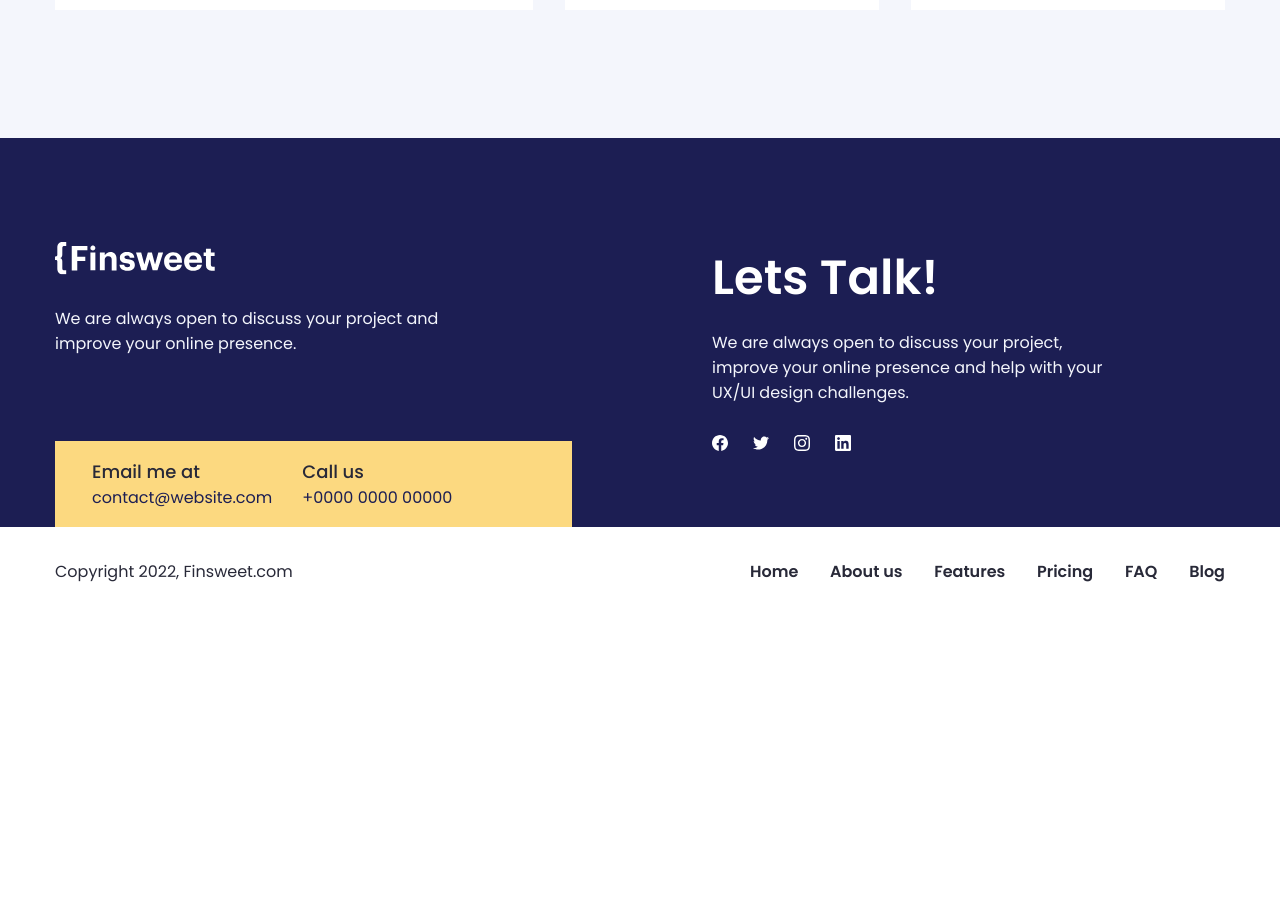
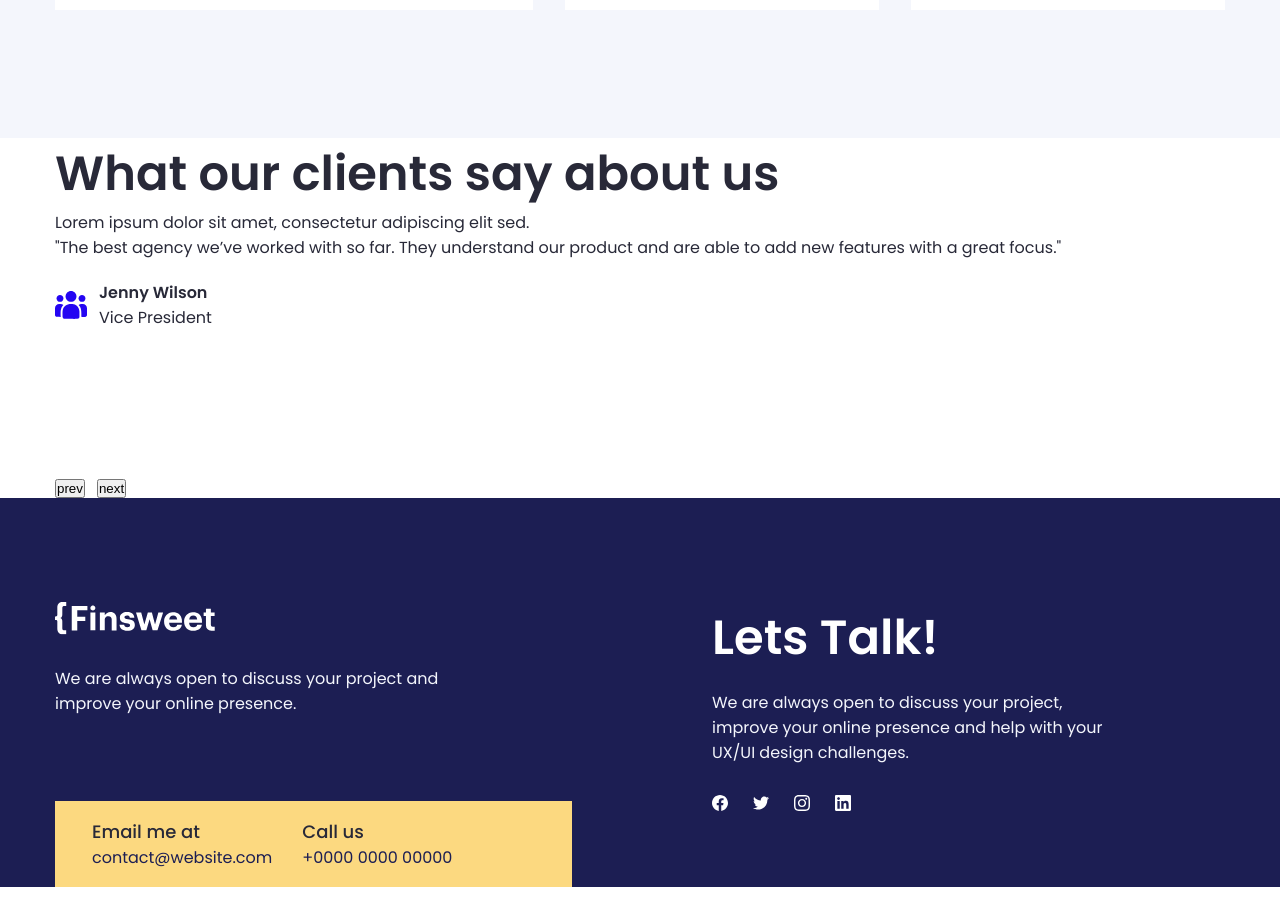
Before and after one commit to andreyk1n/finsweet, a React (Create React App) app: page / in a window 1280 px wide. Shown: the part 3700-4622 px from the top of the page. Before the commit the page ends 4317 px from the top, so only its background shows below. Built offline with nearby package versions, Linux system fonts and the light colour scheme; the HTML template or start-up script is replaced by a standard one.

Commit message:
add components/clients and slide logic

```diff
--- a/src/App.js
+++ b/src/App.js
@@ -4,6 +4,7 @@ import Hero from "./template-parts/components/hero/Hero.jsx";
 import How from "./template-parts/components/how/How.jsx";
 import Projects from "./template-parts/components/projects/Projects.jsx";
 import Cards from "./template-parts/components/cards/Cards.jsx";
+import Clients from "./template-parts/components/clients/Clients.jsx";
 import Footer from "./template-parts/partials/footer/Footer.jsx";
 
 
@@ -56,6 +57,7 @@ function App() {
         ]}
       />
 
+      <Clients />
 
       <Footer />
     </Router>
--- /dev/null
+++ b/src/template-parts/components/clients/Clients.jsx
@@ -0,0 +1,85 @@
+import { useState } from "react";
+import img1 from "../../../images/cards/1.svg";
+import img2 from "../../../images/cards/2.svg";
+import img3 from "../../../images/cards/3.svg";
+import "./clients.scss";
+
+const slides = [
+  {
+    text: "The best agency we’ve worked with so far. They understand our product and are able to add new features with a great focus.",
+    name: "Jenny Wilson",
+    role: "Vice President",
+    img: img1,
+  },
+  {
+    text: "A truly outstanding experience. The team delivered everything on time and exceeded our expectations.",
+    name: "Robert Fox",
+    role: "CTO",
+    img: img2,
+  },
+  {
+    text: "Professional, creative, and very responsive. Highly recommend working with them.",
+    name: "Leslie Alexander",
+    role: "Product Manager",
+    img: img3,
+  },
+];
+
+const Clients = () => {
+  const [index, setIndex] = useState(0);
+  const [fade, setFade] = useState(true);
+
+  const changeSlide = (direction) => {
+    setFade(false);
+
+    setTimeout(() => {
+      setIndex((prev) => {
+        if (direction === "next") {
+          return (prev + 1) % slides.length;
+        }
+        return (prev - 1 + slides.length) % slides.length;
+      });
+      setFade(true);
+    }, 200);
+  };
+
+  const current = slides[index];
+
+  return (
+    <section className="clients">
+      <div className="clients__container">
+        <div className="clients__text">
+          <h2>What our clients say about us</h2>
+          <p className="clients__description">
+            Lorem ipsum dolor sit amet, consectetur adipiscing elit sed.
+          </p>
+        </div>
+
+        <div className="clients__slider">
+          <div className={`clients__slide ${fade ? "is-visible" : ""}`}>
+            <p>"{current.text}"</p>
+
+            <div className="clients__slide-info">
+              <img
+                src={current.img}
+                alt={current.name}
+                className="clients__slide-avatar"
+              />
+              <div>
+                <span>{current.name}</span>
+                {current.role}
+              </div>
+            </div>
+          </div>
+        </div>
+
+        <div className="clients__buttons">
+          <button onClick={() => changeSlide("prev")}>prev</button>
+          <button onClick={() => changeSlide("next")}>next</button>
+        </div>
+      </div>
+    </section>
+  );
+};
+
+export default Clients;
--- /dev/null
+++ b/src/template-parts/components/clients/clients.scss
@@ -0,0 +1,33 @@
+.clients__slider {
+  position: relative;
+  min-height: 220px;
+}
+
+.clients__slide {
+  opacity: 0;
+  transform: translateY(6px);
+  transition: opacity 0.3s ease, transform 0.3s ease;
+
+  &.is-visible {
+    opacity: 1;
+    transform: translateY(0);
+  }
+}
+
+.clients__slide-info {
+  display: flex;
+  align-items: center;
+  gap: 12px;
+  margin-top: 20px;
+
+  span {
+    display: block;
+    font-weight: 600;
+  }
+}
+
+.clients__buttons {
+  display: flex;
+  gap: 12px;
+  margin-top: 24px;
+}
```
